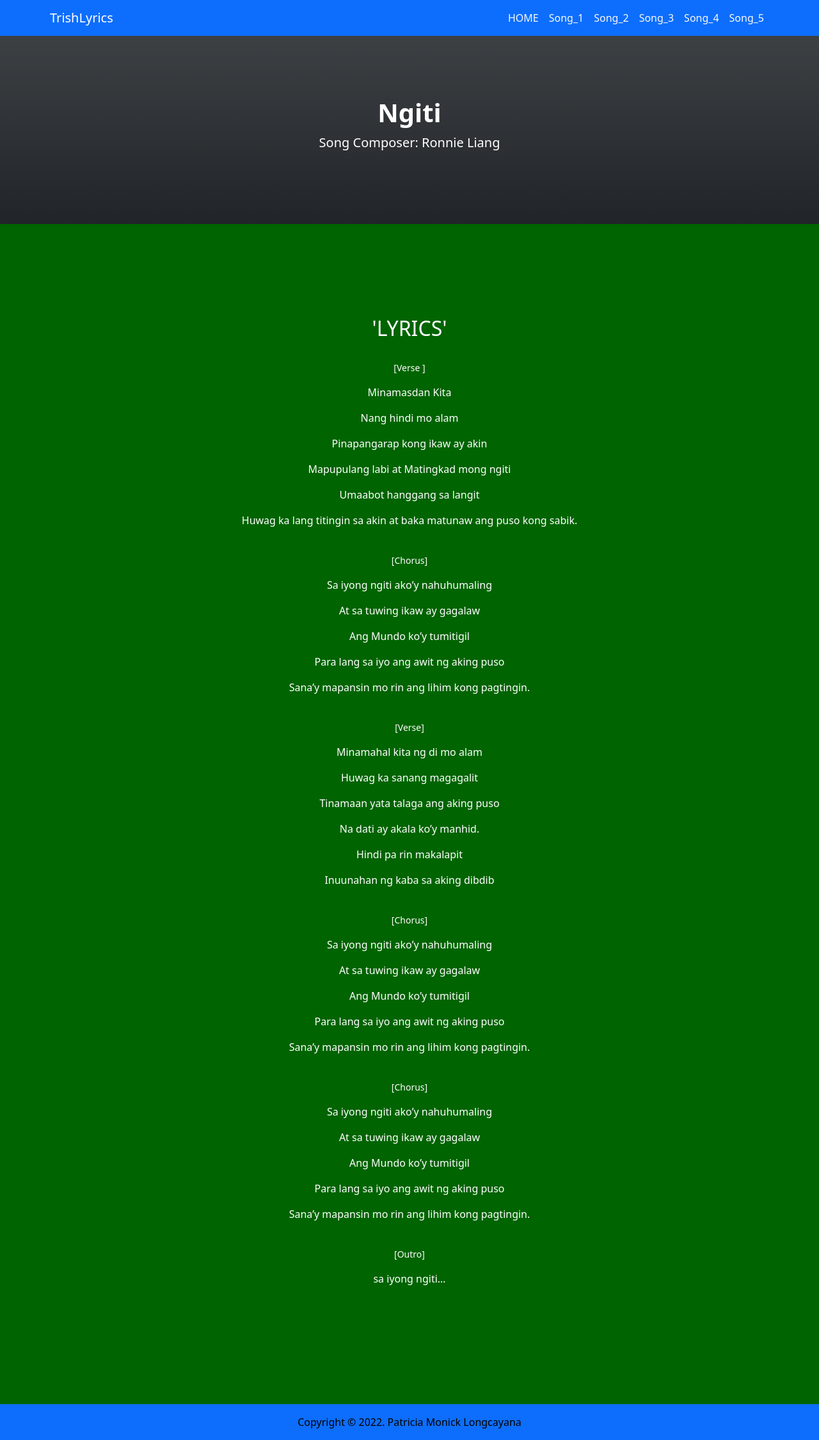
After one commit to Patricia0911/act4-melomaniac-Longcayana, a PHP site: page /song5.php in a window 1280 px wide. The commit adds this page. Shown: the whole page at 64% size. Run offline with PHP 8.4, Linux system fonts and the light colour scheme.

Commit message:
Song 5 Page Added

```diff
--- a/index.php
+++ b/index.php
@@ -57,6 +57,7 @@
                         <li><h7 class='fw-bolder'>Song 2 - "Make it Real"</h7><i> - Song Composer: The gets</i></li>
                         <li><h7 class='fw-bolder'>Song 3 - "Nobela"</h7><i> - Song Composer: Join the Club</i></li>
                         <li><h7 class='fw-bolder'>Song 4 - "Marry me, Marry you"</h7><i> - Song Composer: Darren Espanto</i></li>
+                        <li><h7 class='fw-bolder'>Song 5 - "Ngiti"</h7><i> - Song Composer: Ronnie Liang</i></li>
                         </ul>
                     </div>
                 </div>
--- /dev/null
+++ b/song5.php
@@ -0,0 +1,126 @@
+<!DOCTYPE html>
+<html lang="en">
+    <head>
+        <meta charset="utf-8" />
+        <meta name="viewport" content="width=device-width, initial-scale=1, shrink-to-fit=no" />
+        <meta name="description" content="" />
+        <meta name="author" content="Patricia Monick Longcayana" />
+        <title>Melomaniac Activity</title>
+        <link rel="icon" type="image/x-icon" href="assets/favicon.ico" />
+        <link href="css/styles.css" rel="stylesheet" />
+        <style>
+        body {
+                 background-color: darkgreen;
+            }
+        </style>
+
+    </head>
+    <body id="page-top">
+        <!-- Navigation-->
+        <nav class="navbar navbar-expand-lg navbar-dark bg-primary fixed-top" id="mainNav">
+            <div class="container px-2">
+                <a class="navbar-brand" href="#page-top">TrishLyrics</a>
+                <button class="navbar-toggler" type="button" data-bs-toggle="collapse" data-bs-target="#navbarResponsive" aria-controls="navbarResponsive" aria-expanded="false" aria-label="Toggle navigation"><span class="navbar-toggler-icon"></span></button>
+                <div class="collapse navbar-collapse" id="navbarResponsive">
+                    <ul class="navbar-nav ms-auto">
+                       <li class="nav-item"><a class="nav-link text-light" href="index.php">HOME</a></li>
+                        <li class="nav-item"><a class="nav-link text-light" href="song1.php">Song_1</a></li>
+                        <li class="nav-item"><a class="nav-link text-light" href="song2.php">Song_2</a></li>
+                        <li class="nav-item"><a class="nav-link text-light" href="song3.php">Song_3</a></li>
+                        <li class="nav-item"><a class="nav-link text-light" href="song4.php">Song_4</a></li>
+                        <li class="nav-item"><a class="nav-link text-light" href="song5.php">Song_5</a></li>
+                    </ul>
+                </div>
+            </div>
+        </nav>
+        <!-- Header-->
+        <header class="bg-dark bg-gradient text-white">
+
+            <div class="container px-4 text-center">
+                <h1 class="fw-bolder">Ngiti</h1>
+                <p class="lead">Song Composer: Ronnie Liang</p>
+
+            </div>
+
+
+        </header>
+
+        <!-- About section-->
+        <section id="songs">
+            <div class="container px-4">
+                <div class="row gx-4 justify-content-center">
+                    <div class="col-lg-7 text-center text-white">
+
+
+                        <?php
+                        //lyrics
+                        echo "<h2 class='text-white'>'LYRICS'</h2>";
+                        echo "<br/>";
+
+                        echo "<p class='small'>[Verse ]</p>";
+                        echo "<p> Minamasdan Kita </p>";
+                        echo "<p> Nang hindi mo alam </p>";
+                        echo "<p> Pinapangarap kong ikaw ay akin </p>";
+                        echo "<p> Mapupulang labi at Matingkad mong ngiti </p>";
+                        echo "<p> Umaabot hanggang sa langit </p>";
+                        echo "<p> Huwag ka lang titingin sa akin at baka matunaw ang puso kong sabik.</p>";
+                        echo "<br/>";
+
+                        echo "<p class='small'>[Chorus]</p>";
+                        echo "<p>  Sa iyong ngiti ako’y nahuhumaling </p>";
+                        echo "<p> At sa tuwing ikaw ay gagalaw </p>";
+                        echo "<p> Ang Mundo ko’y tumitigil </p>";
+                        echo "<p>  Para lang sa iyo ang awit ng aking puso </p>";
+                        echo "<p>  Sana’y mapansin mo rin ang lihim kong pagtingin. </p>";
+                        echo "<br/>";
+
+                        echo "<p class='small'>[Verse]</p>";
+                        echo "<p> Minamahal kita ng di mo alam </p>";
+                        echo "<p> Huwag ka sanang magagalit </p>";
+                        echo "<p> Tinamaan yata talaga ang aking puso </p>";
+                        echo "<p> Na dati ay akala ko’y manhid. </p>";
+                        echo "<p> Hindi pa rin makalapit </p>";
+                        echo "<p> Inuunahan ng kaba sa aking dibdib </p>";
+                        echo "<br/>";
+
+                        echo "<p class='small'>[Chorus]</p>";
+                        echo "<p>  Sa iyong ngiti ako’y nahuhumaling </p>";
+                        echo "<p> At sa tuwing ikaw ay gagalaw </p>";
+                        echo "<p> Ang Mundo ko’y tumitigil </p>";
+                        echo "<p>  Para lang sa iyo ang awit ng aking puso </p>";
+                        echo "<p>  Sana’y mapansin mo rin ang lihim kong pagtingin. </p>";
+                        echo "<br/>";
+
+                        echo "<p class='small'>[Chorus]</p>";
+                        echo "<p>  Sa iyong ngiti ako’y nahuhumaling </p>";
+                        echo "<p> At sa tuwing ikaw ay gagalaw </p>";
+                        echo "<p> Ang Mundo ko’y tumitigil </p>";
+                        echo "<p>  Para lang sa iyo ang awit ng aking puso </p>";
+                        echo "<p>  Sana’y mapansin mo rin ang lihim kong pagtingin. </p>";
+                        echo "<br/>";
+
+                        echo "<p class='small'>[Outro]</p>";
+                        echo "<p>  sa iyong ngiti… </p>";
+                        echo "<br/>";
+
+
+
+
+
+
+                        ?>
+
+                    </div>
+                </div>
+            </div>
+        </section>
+
+        <footer class="py-3 bg-primary">
+            <div class="container px-4"><p class="m-0 text-center text-black">Copyright &copy; 2022. Patricia Monick Longcayana</p></div>
+        </footer>
+        <!-- Bootstrap core JS-->
+        <script src="js/bootstrap.bundle.min.js"></script>
+        <!-- Core theme JS-->
+        <script src="js/scripts.js"></script>
+    </body>
+</html>
```
